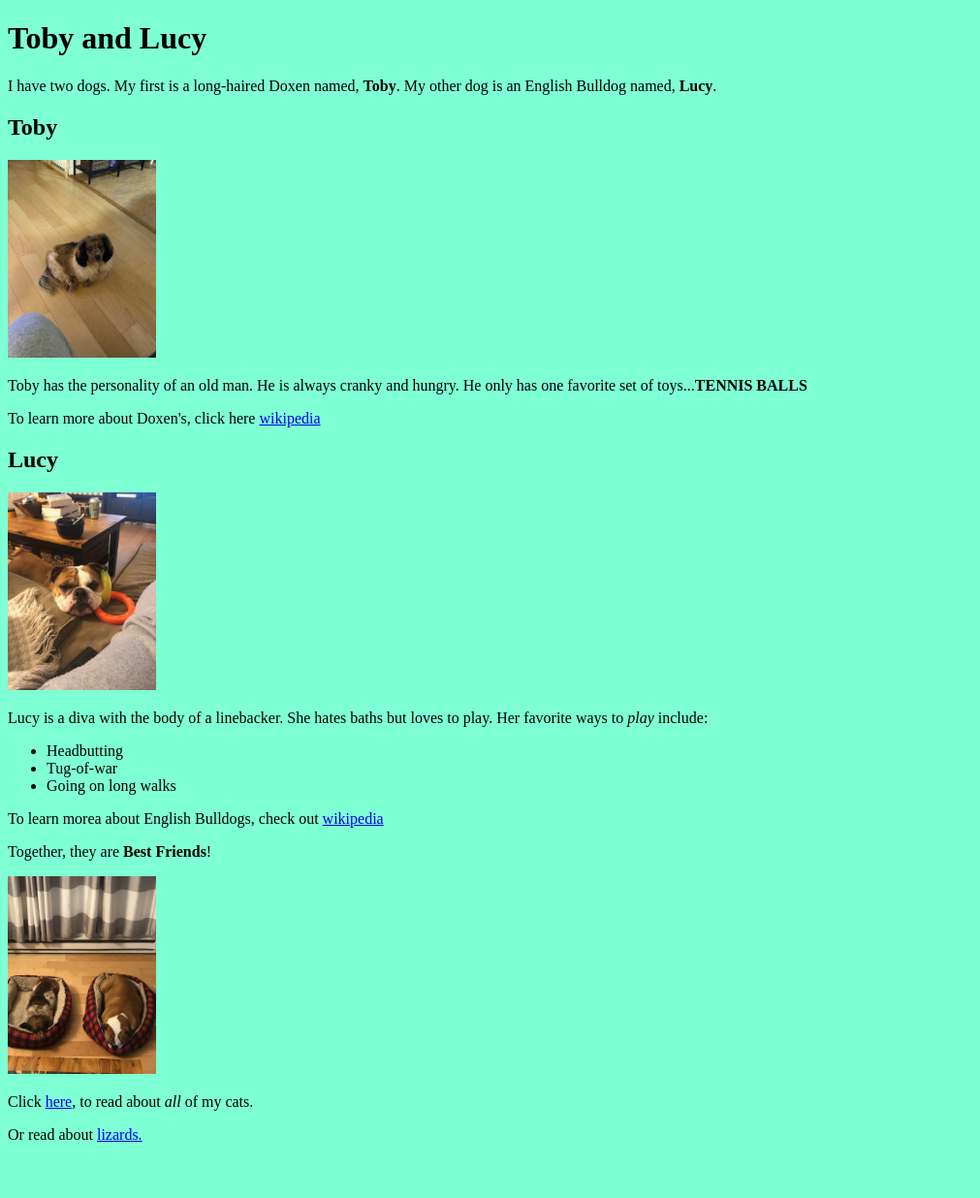
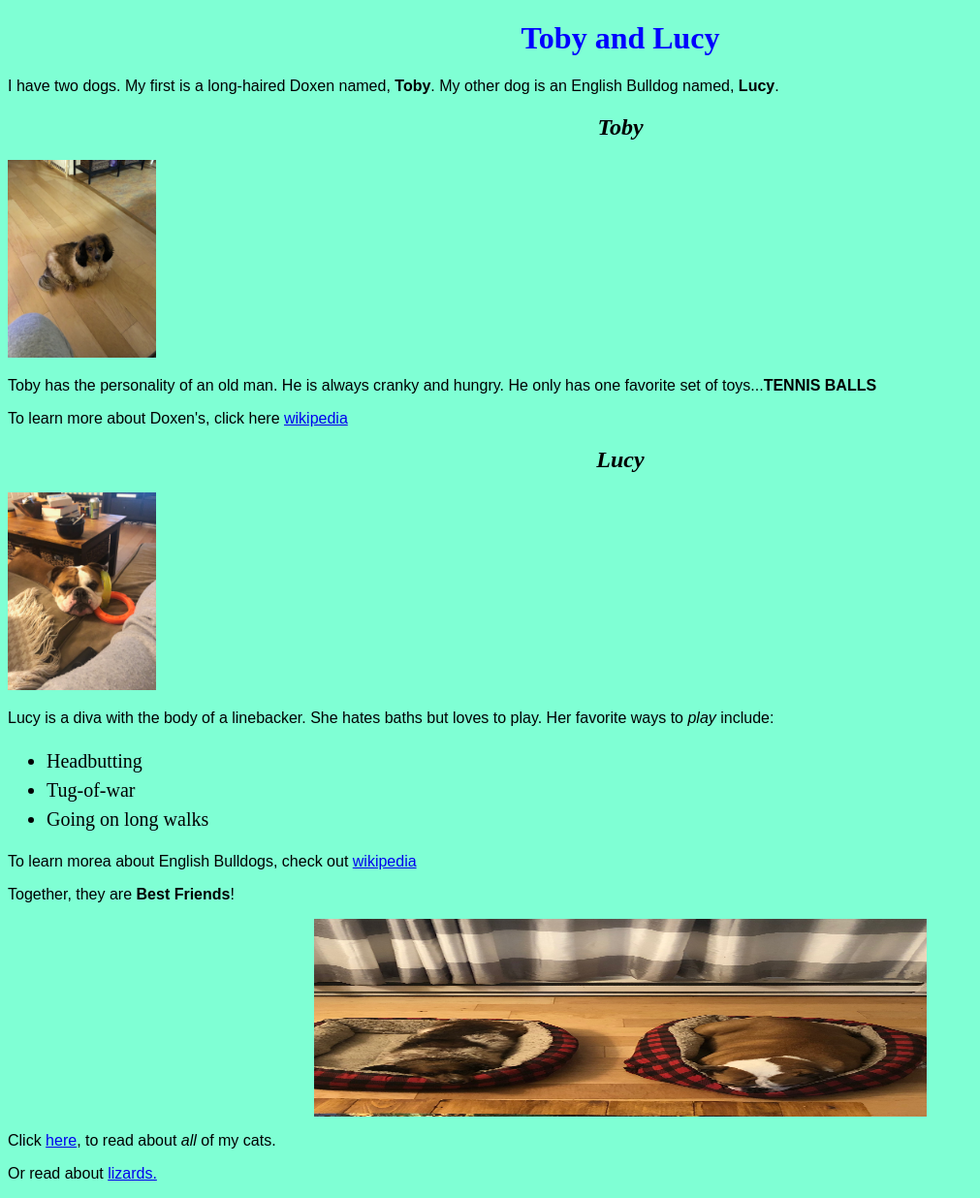
Before and after one commit to ajlipiec/Pet-Profiles, a plain HTML site: page dogs.html in a window 1280 px wide. Shown: the whole page at 97% size, without its empty margins (0-1011 px from the left). Before the commit the page ends 1196 px from the top, so only its background shows below. Drawn offline with Linux system fonts and the light colour scheme.

Commit message:
Added CSS dir and made changes to dogs.html with CSS

```diff
--- /dev/null
+++ b/CSS/style.css
@@ -0,0 +1,26 @@
+
+h1 {
+  color: blue;
+  text-align: center;
+}
+
+h2 {
+  font-style: italic;
+  text-align: center;
+}
+
+p {
+  font-family: sans-serif;
+}
+
+ul {
+  font-size: 20px;
+  line-height: 30px;
+}
+
+  .center {
+    display: block;
+    margin-left: auto;
+    margin-right: auto;
+    width: 50%;
+}
--- a/dogs.html
+++ b/dogs.html
@@ -1,6 +1,7 @@
 <!DOCTYPE html>
 <html>
   <head>
+    <link href="CSS/style.css" rel="stylesheet" type="text/css">
     <title>My Two Dogs</title>
   </head>
   <body style="background-color: aquamarine;">
@@ -36,7 +37,7 @@
 
     <p>Together, they are <strong>Best Friends</strong>!</p>
     <img src="img/both.jpg" alt="Photo of two dogs in a dog bed."
-    width="153" height="204">
+    width="153" height="204" class="center">
     <p>Click <a href="cats.html"> here</a>, to read about <em>all</em> of my cats.</p>
     <p>Or read about <a href="lizards.html">lizards.</a></p>
   </body>
```
